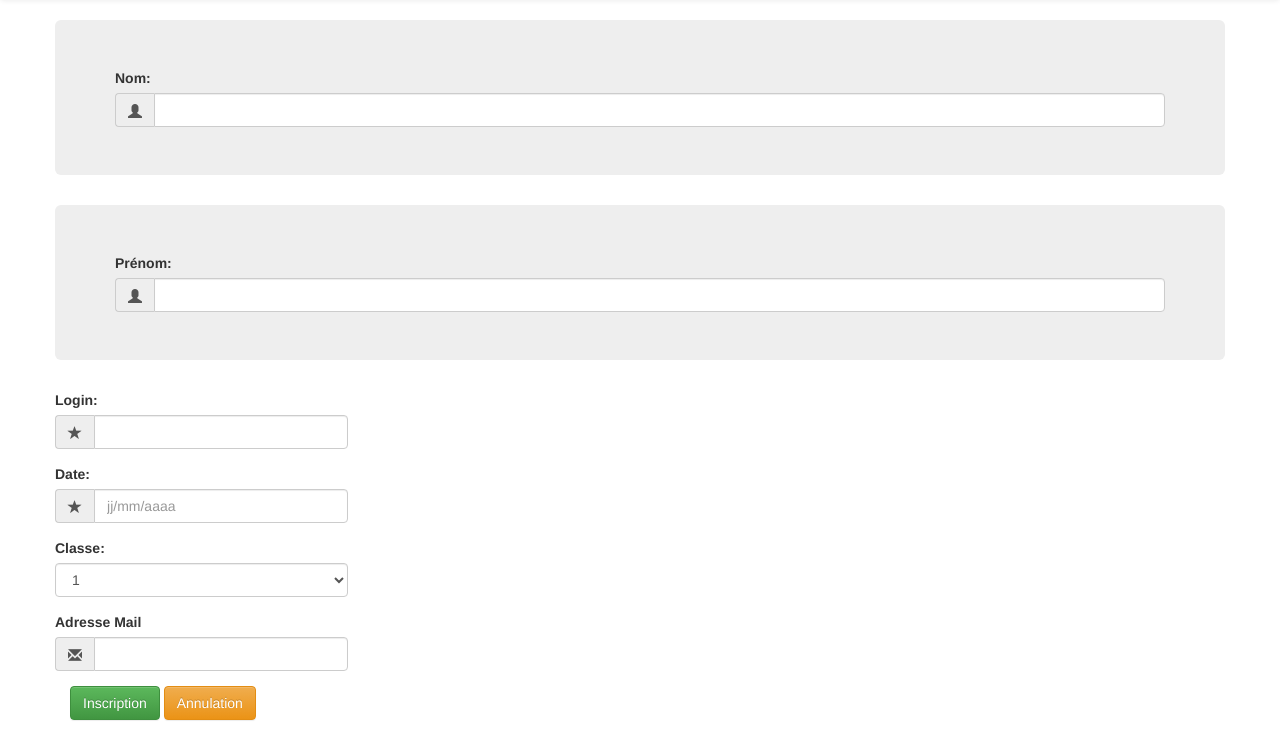
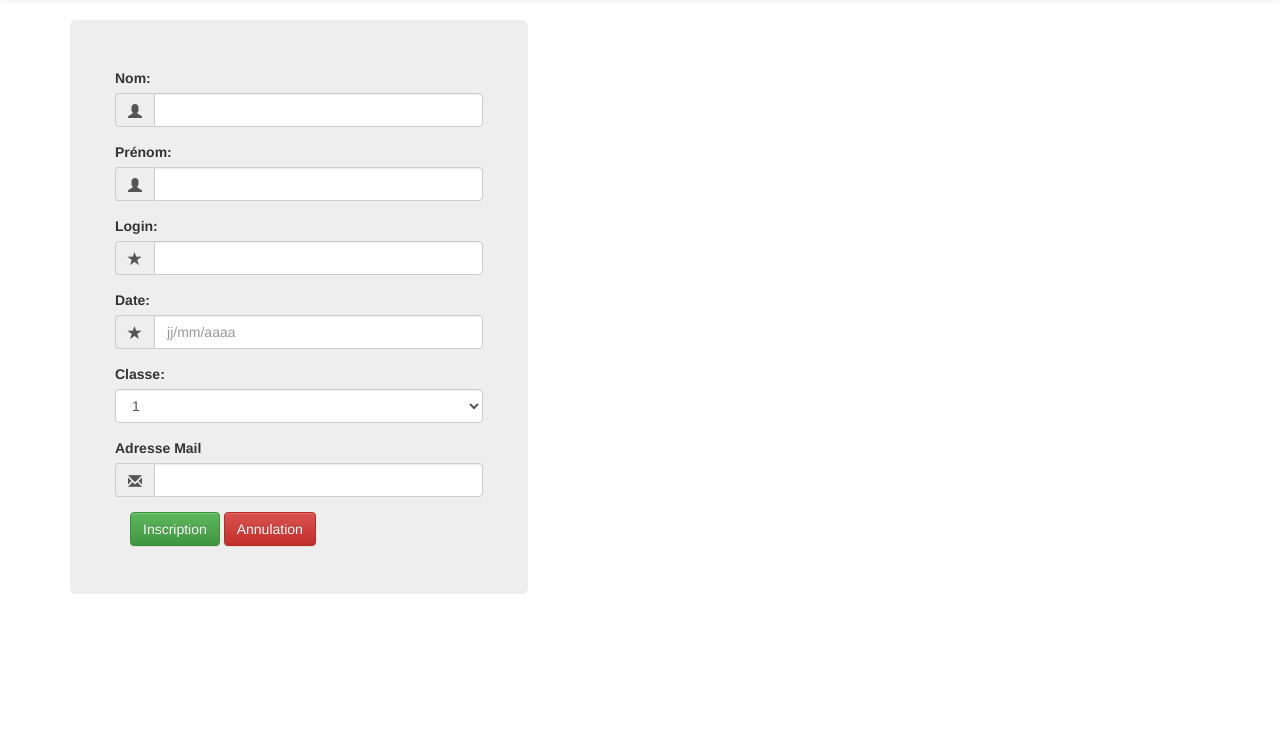
Before and after one commit to Mickatronic/GestNote, a PHP site: page /Inscription.php in a window 1280 px wide. Shown: the part 52-800 px from the top of the page. Run offline with PHP 8.4, Linux system fonts and the light colour scheme.

Commit message:
modif inscri
modif inscri

```diff
--- /dev/null
+++ b/www/CreerNotes.txt
@@ -0,0 +1,2 @@
+<html>
+</html>
--- a/www/Inscription.php
+++ b/www/Inscription.php
@@ -40,10 +40,10 @@
    </nav>
    <div class="container">
   <div class="row">
-	<div class="col-sm-3">
+	<div class="col-sm-5">
+		<div class="jumbotron">
 			<div class="row">
 				<div class="form-group">
-			 <div class="container jumbotron">
 					<label class="control-label">Nom: </label>
 					<div class="input-group">
 						<span class="input-group-addon" id="start-date"><span class="glyphicon glyphicon-user"></span></span>
@@ -51,16 +51,13 @@
 					</div>
 				</div>
 			</div>
-		</div>
 			<div class="row">
 				<div class="form-group">
-			  <div class="container jumbotron">
 					<label class="control-label">Prénom: </label>
 					<div class="input-group">
 
 						<span id="start-date" class="input-group-addon"><span class="glyphicon glyphicon-user"></span></span>
 						<input type="text" aria-describedby="start-date" class="form-control">
-				</div>
 					</div>
 				</div>
 			</div>
@@ -112,7 +109,8 @@
 				<div class="form-group">
 				  <div class="col-md-12">
 					<a href="MonEspace.php" name="button1id" class="btn btn-success">Inscription</a>
-				<a href="index.php"  name="button2id" class="btn btn-warning">Annulation</a>
+					<a href="index.php"  name="button2id" class="btn btn-danger">Annulation</a>
+				  </div>
 				</div>
 			</div>
 		</div>
```
Lines whose indentation alone changed are shown as unchanged.
